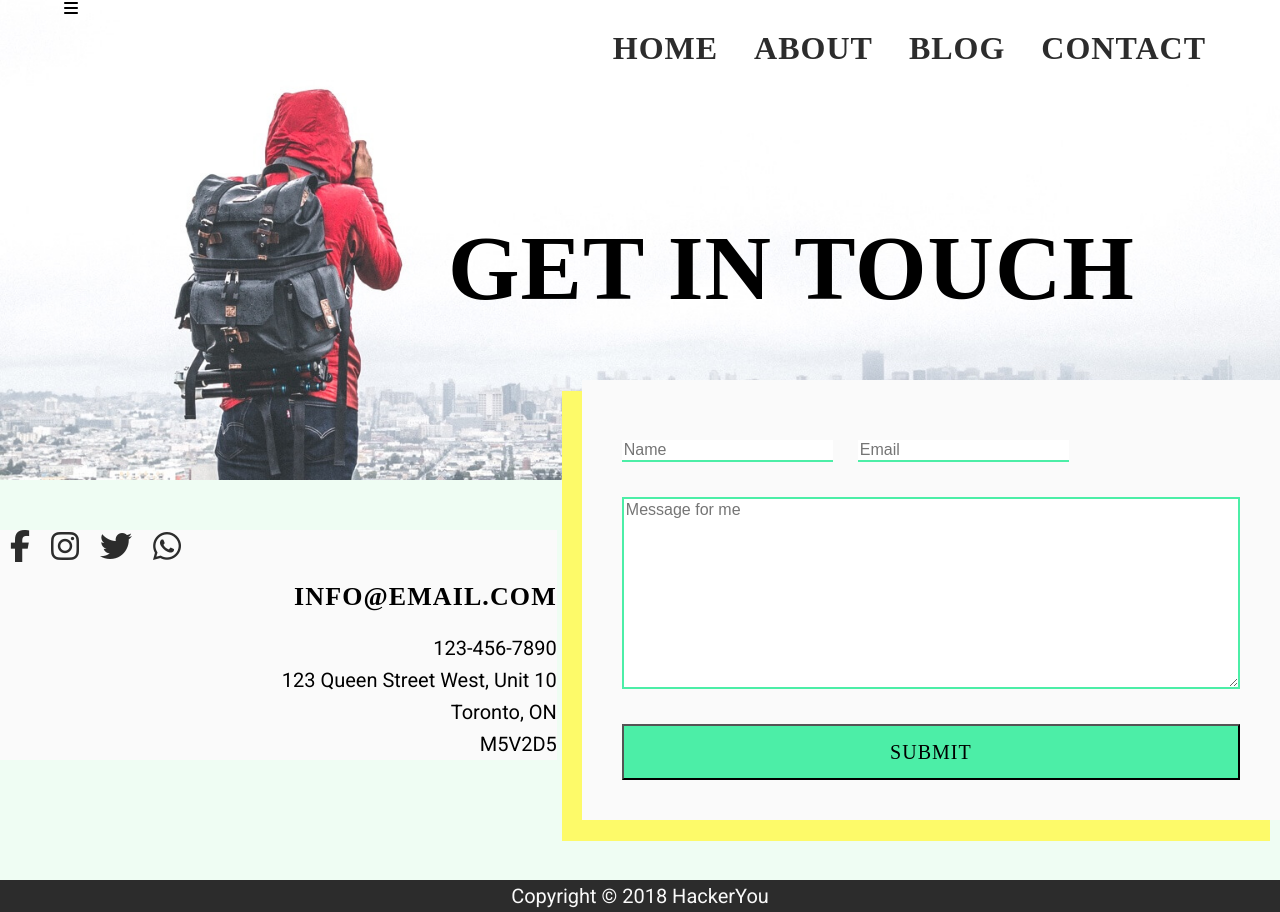
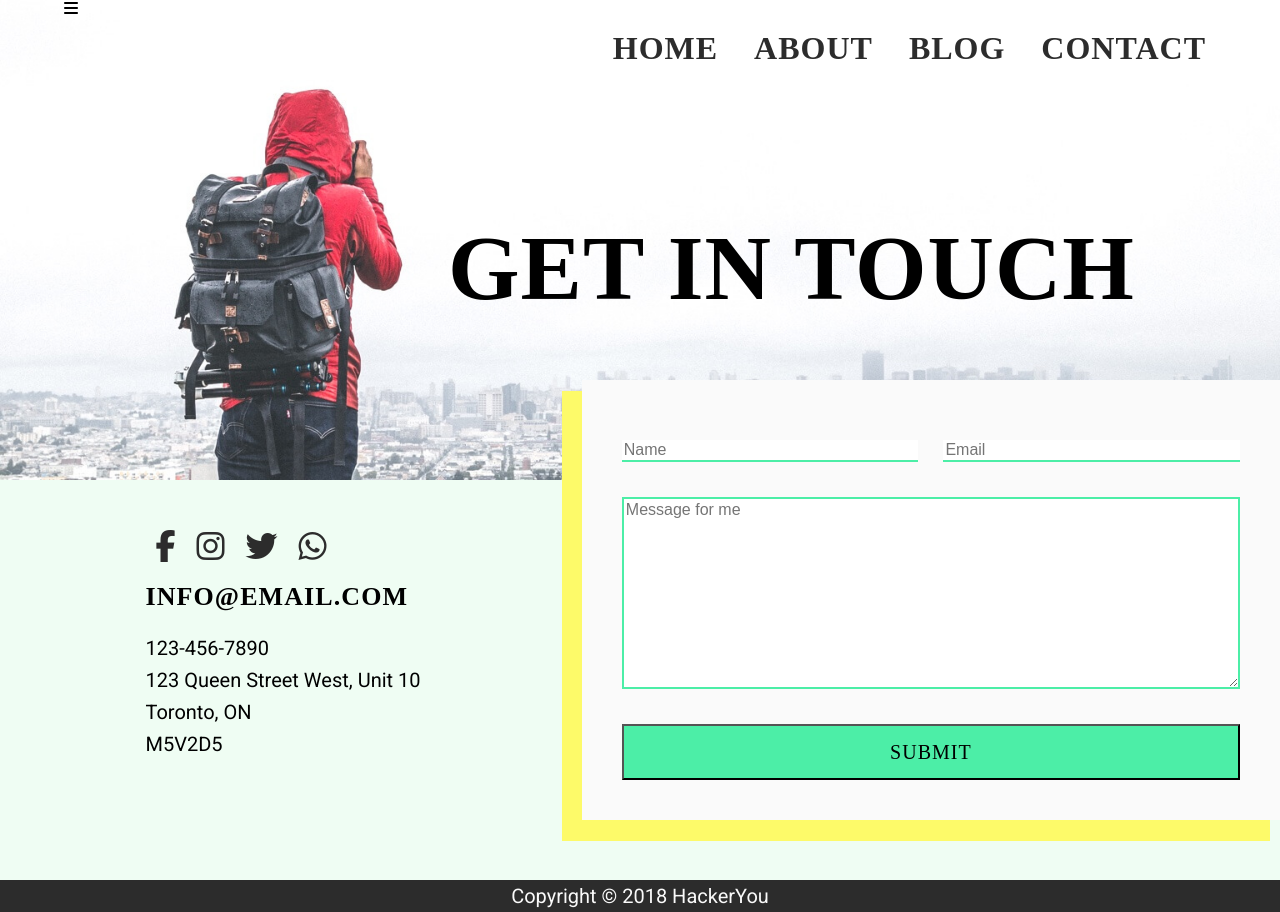
Before and after one commit to CoreyDeCaire/project1, a plain HTML site: page contact.html in a window 1280 px wide. Drawn offline with Linux system fonts and the light colour scheme; a web font is replaced by a local one.

Commit message:
finished Contact page html and css

```diff
--- a/contact.html
+++ b/contact.html
@@ -66,7 +66,7 @@
 
         <div class="formContainer">
             <form class="formContent">
-                <div class="input">
+                <div class="inputContainer">
                     <label for="name" class="sr-only">Name</label>
                     <input type="text" id="name" placeholder="Name">
 
--- a/styles/sass/partials/_contact.scss
+++ b/styles/sass/partials/_contact.scss
@@ -1,9 +1,14 @@
+body{
+    background-color: $solidWhite;
+}
+
+
 .contact {
     display: flex;
     height: 50vh;
 }
 
-.input {
+.inputContainer {
     display: flex;
 }
 
@@ -11,11 +16,13 @@
     margin-right: 25px;
     border: none;
     border-bottom: 2px solid $secondary;
+    width: 50%;
 }
 
 #email {
     border: none;
     border-bottom: 2px solid $secondary;
+    width: 50%;
 }
 
 #message {
--- a/styles/sass/partials/_forms.scss
+++ b/styles/sass/partials/_forms.scss
@@ -14,10 +14,9 @@ main {
 }
 
 .contactInfo {
-    text-align: right;
-    background-color: $solidWhite;
     margin-top: 50px;
     margin-right: 25px;
+    margin-left: 25%;
 }
 
 .contactInfo p{
@@ -34,7 +33,6 @@ textarea {
     display: flex;
     flex-direction: row;
     margin-bottom: 20px;
-    text-align: right;
 }
 
 .socialIcons a {
```
Also changed, not shown: styles/styles.css.
